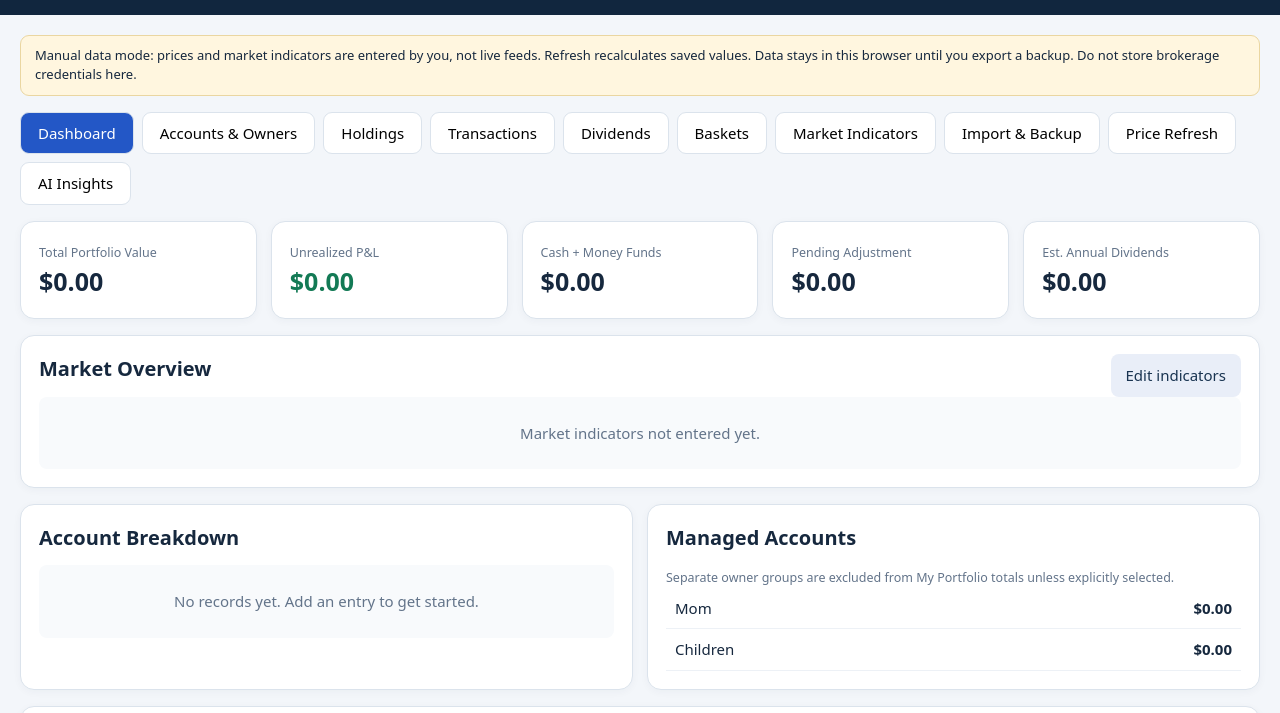
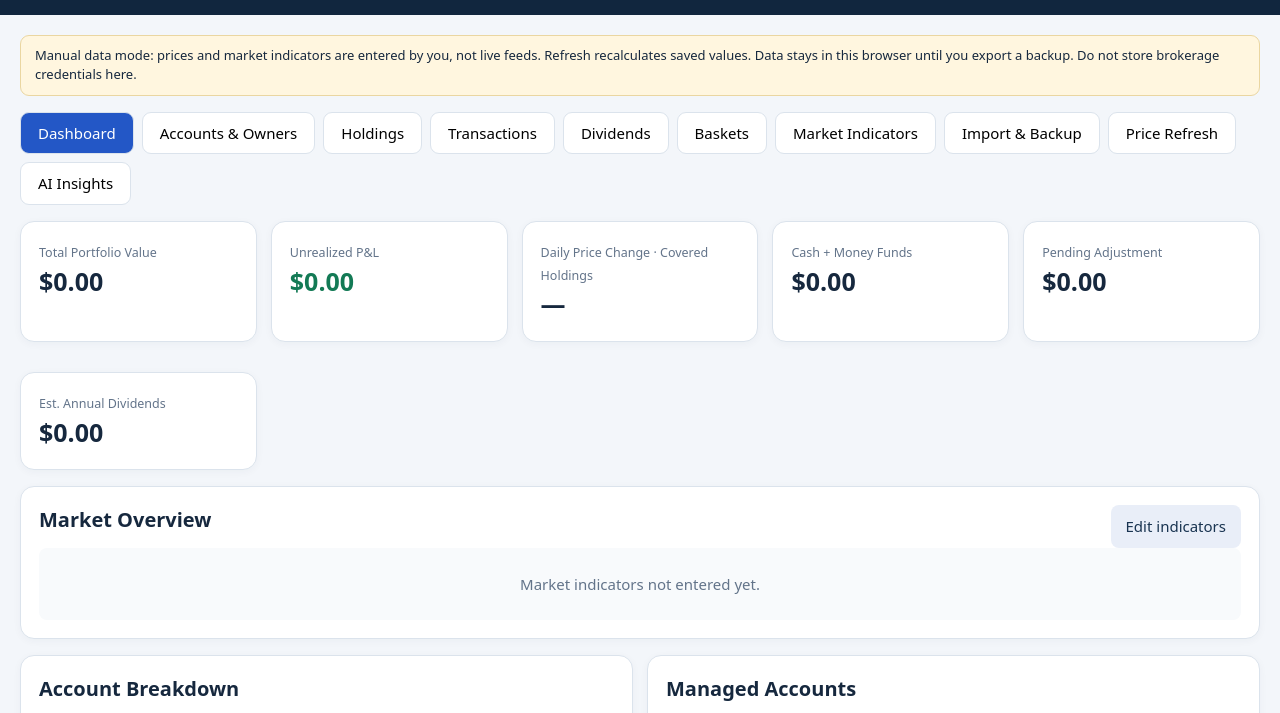
Before and after one commit to iamrob1971-ops/Market_Portfolio, a plain HTML site: page index.html in a window 1280 px wide. Shown: the part 77-790 px from the top of the page. Drawn offline with Linux system fonts and the light colour scheme.

Commit message:
Show previous closing price and daily price changes on holdings and dashboard

```diff
--- a/index.html
+++ b/index.html
@@ -56,7 +56,11 @@ const b=(op,id,name)=>'<button class="btn danger" data-op="'+op+'" data-id="'+es
 function render(){
  const o=$("ownerFilter");let current=filter;o.innerHTML='<option value="mine">My Portfolio</option><option value="all">All Portfolios (oversight)</option>'+state.owners.filter(x=>!x.primary).map(x=>'<option value="'+esc(x.id)+'">'+esc(x.name)+'</option>').join("");o.value=current;if(!o.value)filter="mine",o.value="mine";
  const acc=accounts(),hs=holdings(),t=totals();
- $("metrics").innerHTML=[["Total Portfolio Value",money(t.total)],["Unrealized P&L",'<span class="'+(t.pnl>=0?"positive":"negative")+'">'+money(t.pnl)+'</span>'],["Cash + Money Funds",money(t.cash+t.moneyFund)],["Pending Adjustment",money(t.pending)],["Est. Annual Dividends",money(t.income)]].map(x=>'<div class="card"><small>'+x[0]+'</small><div class="metric">'+x[1]+'</div></div>').join("");
+  const dayRows=hs.filter(h=>h.kind!=="money"&&Number(h.previousClose)>0&&Number(h.quantity)>0);
+ const dayChange=dayRows.reduce((sum,h)=>sum+(h.price-h.previousClose)*h.quantity,0);
+ const dayBase=dayRows.reduce((sum,h)=>sum+h.previousClose*h.quantity,0);
+ const dailySummary=dayRows.length?'<span class="'+(dayChange>=0?"positive":"negative")+'">'+money(dayChange)+' ('+pct(dayBase?dayChange/dayBase*100:0)+')</span>':'—';
+ $("metrics").innerHTML=[["Total Portfolio Value",money(t.total)],["Unrealized P&L",'<span class="'+(t.pnl>=0?"positive":"negative")+'">'+money(t.pnl)+'</span>'],["Daily Price Change · Covered Holdings",dailySummary],["Cash + Money Funds",money(t.cash+t.moneyFund)],["Pending Adjustment",money(t.pending)],["Est. Annual Dividends",money(t.income)]].map(x=>'<div class="card"><small>'+x[0]+'</small><div class="metric">'+x[1]+'</div></div>').join("");
  $("marketOverview").innerHTML=state.market.length?state.market.slice(0,12).map(x=>'<div class="market"><small>'+esc(x.symbol)+'</small><strong>'+num(x.value)+' '+esc(x.units)+'</strong><small class="'+(x.change>=0?"positive":"negative")+'">'+(x.change>=0?"+":"")+pct(x.change)+'</small><small>Manual · '+esc(x.updated.slice(0,10))+'</small></div>').join(""):'<div class="empty">Market indicators not entered yet.</div>';
  $("accountBreakdown").innerHTML=table(["Account","Value"],acc.map(a=>'<tr>'+td(esc(label(a)))+td(money(totals([a]).total),"num")+'</tr>'));
  const other=state.owners.filter(x=>!x.primary);$("managedSummary").innerHTML=other.map(x=>{let ta=totals(state.accounts.filter(a=>a.ownerId===x.id));return '<div class="row" style="border-bottom:1px solid #edf1f6;padding:9px"><span>'+esc(x.name)+'</span><strong>'+money(ta.total)+'</strong></div>'}).join("")||'<div class="empty">No managed owner groups.</div>';
@@ -71,7 +75,7 @@ function render(){
  selectOptions($("accountOwner"),state.owners,x=>x.name);selectOptions($("holdingAccount"),state.accounts,label);selectOptions($("cashAccount"),state.accounts,label);selectOptions($("divHolding"),state.holdings,x=>x.symbol+" — "+label(state.accounts.find(a=>a.id===x.accountId)));
  $("ownerList").innerHTML=table(["Owner","My portfolio?","Action"],state.owners.map(x=>'<tr>'+td(esc(x.name))+td(x.primary?"Yes":"No")+td(x.id==="me"?"Default":b("toggleOwner",x.id,x.primary?"Exclude":"Include"))+'</tr>'));
  $("accountsTable").innerHTML=table(["Owner","Broker","Label","Type","Value","Action"],state.accounts.map(a=>'<tr>'+td(esc(state.owners.find(o=>o.id===a.ownerId)?.name||"Unknown"))+td(esc(a.broker))+td(esc(a.name))+td(esc(a.type))+td(money(totals([a]).total))+td(b("deleteAccount",a.id,"Delete"))+'</tr>'));
- $("holdingsTable").innerHTML=table(["Account","Ticker","Shares","Price","Market Value","Basis","Unrealized P&L","Action"],hs.map(h=>'<tr>'+td(esc(label(state.accounts.find(a=>a.id===h.accountId))))+td('<strong>'+esc(h.symbol)+'</strong>'+(h.kind==="money"?' <span class="pill">Money fund</span>':""))+td(num(h.quantity))+td(money(h.price))+td(money(value(h)))+td(money(h.basis))+td('<span class="'+(profit(h)>=0?"positive":"negative")+'">'+money(profit(h))+'</span>')+td(b("deleteHolding",h.id,"Delete"))+'</tr>'));
+ $("holdingsTable").innerHTML=table(["Account","Ticker","Shares","Last Price","Previous Close","Day Change","Position Day Change","Market Value","Basis","Unrealized P&L","Action"],hs.map(h=>'<tr>'+td(esc(label(state.accounts.find(a=>a.id===h.accountId))))+td('<strong>'+esc(h.symbol)+'</strong>'+(h.kind==="money"?' <span class="pill">Money fund</span>':""))+td(num(h.quantity))+td(money(h.price))+td(Number(h.previousClose)>0?money(h.previousClose):"—")+td(Number(h.previousClose)>0?'<span class="'+(h.price>=h.previousClose?"positive":"negative")+'">'+money(h.price-h.previousClose)+' ('+pct((h.price-h.previousClose)/h.previousClose*100)+')</span>':"—")+td(Number(h.previousClose)>0?'<span class="'+(h.price>=h.previousClose?"positive":"negative")+'">'+money((h.price-h.previousClose)*h.quantity)+'</span>':"—")+td(money(value(h)))+td(money(h.basis))+td('<span class="'+(profit(h)>=0?"positive":"negative")+'">'+money(profit(h))+'</span>')+td(b("deleteHolding",h.id,"Delete"))+'</tr>'));
  $("dividendTable").innerHTML='<div class="grid"><div class="card"><small>Annual income · current selection</small><div class="metric">'+money(t.income)+'</div></div><div class="card"><small>Average monthly equivalent</small><div class="metric">'+money(t.income/12)+'</div></div></div>'+table(["Account","Ticker","Distribution/share","Frequency","Annual Est.","Next date","Action"],hs.filter(h=>state.dividends.some(d=>d.holdingId===h.id)).map(h=>{let d=state.dividends.find(d=>d.holdingId===h.id);return '<tr>'+td(esc(label(state.accounts.find(a=>a.id===h.accountId))))+td(esc(h.symbol))+td(money(d.perShare))+td(num(d.frequency)+"/yr")+td(money(dividends(h)))+td(esc(d.nextDate||"Unknown"))+td(b("deleteDividend",d.id,"Delete"))+'</tr>'}));
  $("marketTable").innerHTML=table(["Indicator","Value","Daily %","Updated","Action"],state.market.map(x=>'<tr>'+td(esc(x.symbol))+td(num(x.value)+" "+esc(x.units))+td(pct(x.change))+td(esc(x.updated.slice(0,16).replace("T"," ")))+td(b("deleteMarket",x.id,"Delete"))+'</tr>'))
 }
```
